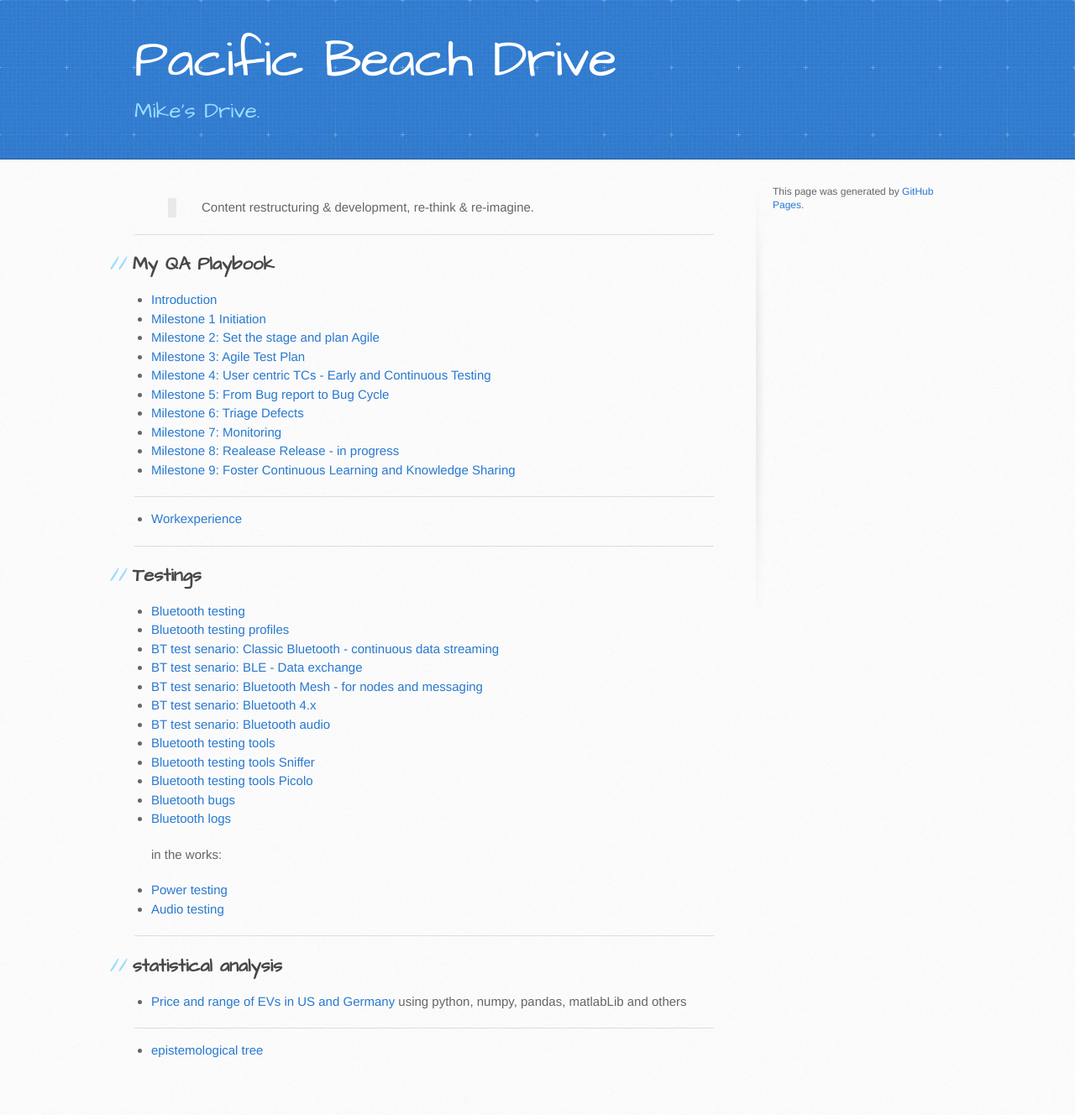
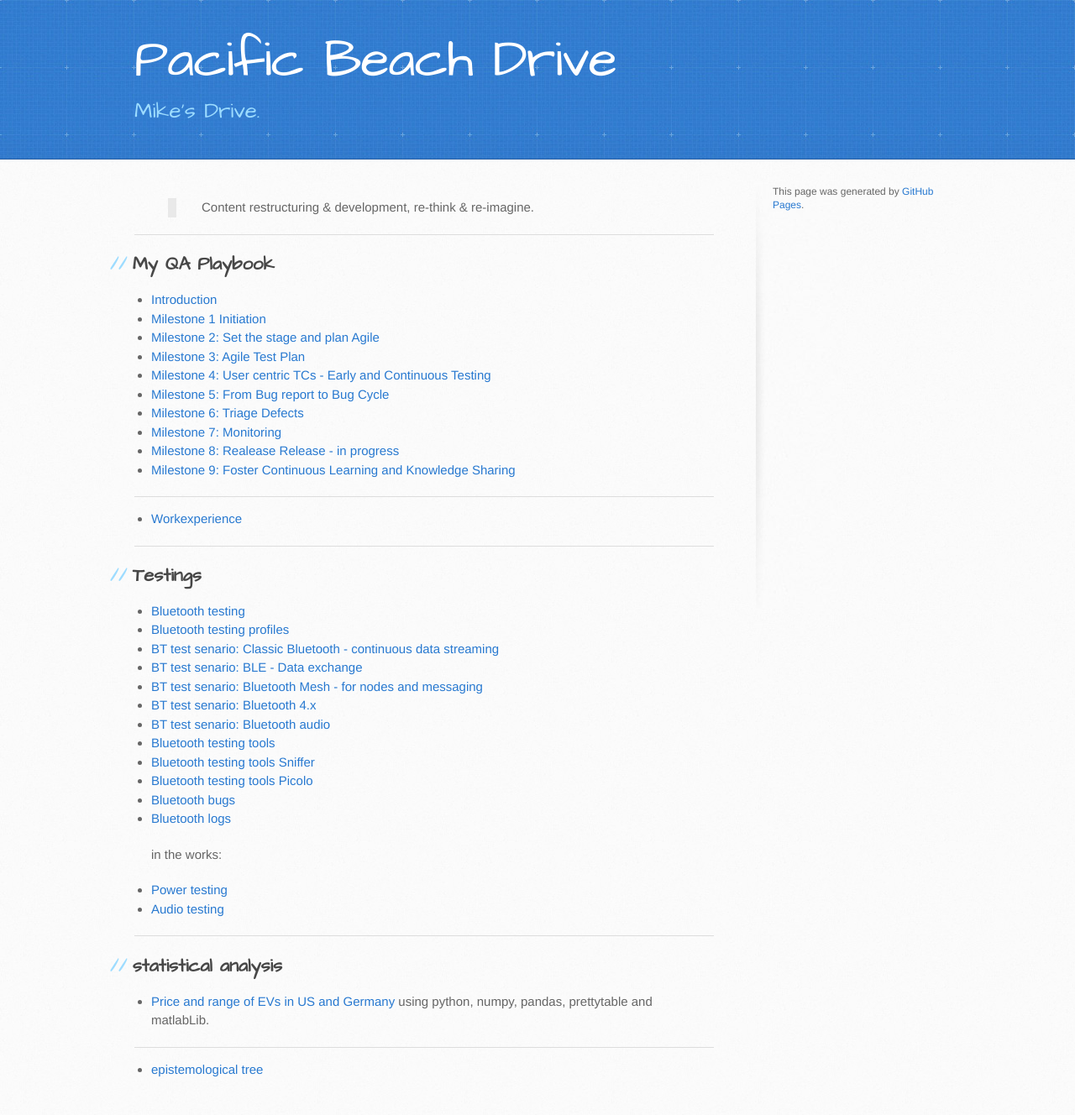
Before and after one commit to trumpfheller/trumpfheller.github.io, a Jekyll site: the page built from index.md, in a window 1280 px wide. Shown: the whole page at 84% size. Built offline with Jekyll 4.4.1, drawn with Linux system fonts in a browser that asks for light colours; before the commit the page ends 1305 px from its top, so only the background shows below that.

Commit message:
Update index.md

```diff
--- a/index.md
+++ b/index.md
@@ -45,7 +45,7 @@
 ---
 
 ## statistical analysis
-- [Price and range of EVs in US and Germany](./databasics/ev.html) using python, numpy, pandas, matlabLib and others
+- [Price and range of EVs in US and Germany](./databasics/ev.html) using python, numpy, pandas, prettytable and matlabLib.
 
 ---
 
```
